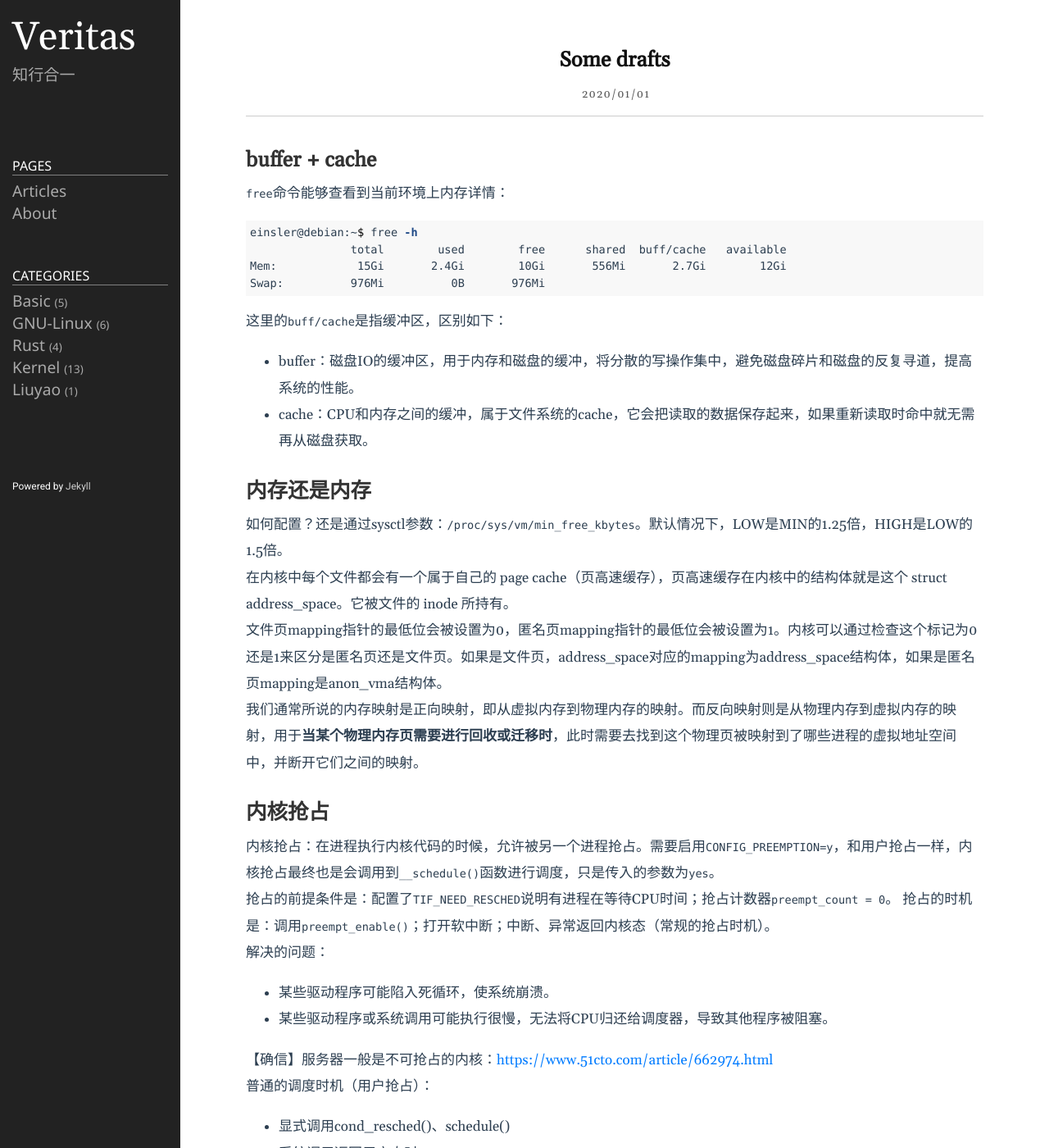
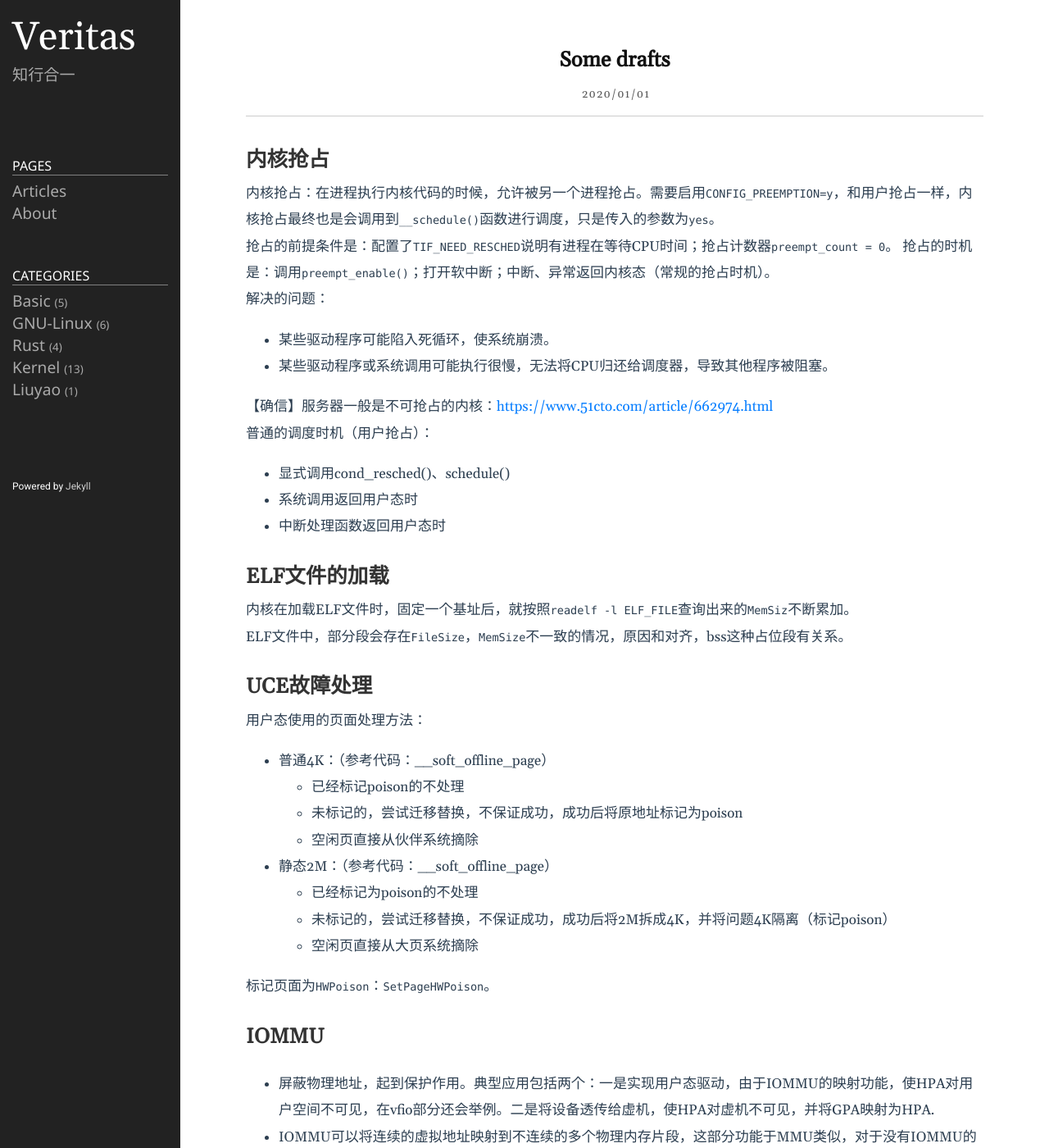
Before and after one commit to lclgo/lclgo.github.io, a Jekyll site: the page built from _posts/2020-01-01-draft.md, in a window 1280 px wide and 1400 px high. Shown: the whole window at 82% size. Built offline with Jekyll 4.4.1, drawn with Linux system fonts in a browser that asks for light colours.

Commit message:
move some drafts to mm and vm

````diff
--- a/_posts/2020-01-01-draft.md
+++ b/_posts/2020-01-01-draft.md
@@ -4,32 +4,6 @@ date: 2020-01-01 16:00:00 +0800
 title: "Some drafts"
 category: basic
 ---
-
-## buffer + cache
-
-`free`命令能够查看到当前环境上内存详情：
-
-```sh
-einsler@debian:~$ free -h
-               total        used        free      shared  buff/cache   available
-Mem:            15Gi       2.4Gi        10Gi       556Mi       2.7Gi        12Gi
-Swap:          976Mi          0B       976Mi
-```
-
-这里的`buff/cache`是指缓冲区，区别如下：
-
-* buffer：磁盘IO的缓冲区，用于内存和磁盘的缓冲，将分散的写操作集中，避免磁盘碎片和磁盘的反复寻道，提高系统的性能。
-* cache：CPU和内存之间的缓冲，属于文件系统的cache，它会把读取的数据保存起来，如果重新读取时命中就无需再从磁盘获取。
-
-## 内存还是内存
-
-如何配置？还是通过sysctl参数：`/proc/sys/vm/min_free_kbytes`。默认情况下，LOW是MIN的1.25倍，HIGH是LOW的1.5倍。
-
-在内核中每个文件都会有一个属于自己的 page cache（页高速缓存），页高速缓存在内核中的结构体就是这个 struct address_space。它被文件的 inode 所持有。
-
-文件页mapping指针的最低位会被设置为0，匿名页mapping指针的最低位会被设置为1。内核可以通过检查这个标记为0还是1来区分是匿名页还是文件页。如果是文件页，address_space对应的mapping为address_space结构体，如果是匿名页mapping是anon_vma结构体。
-
-我们通常所说的内存映射是正向映射，即从虚拟内存到物理内存的映射。而反向映射则是从物理内存到虚拟内存的映射，用于**当某个物理内存页需要进行回收或迁移时**，此时需要去找到这个物理页被映射到了哪些进程的虚拟地址空间中，并断开它们之间的映射。
 
 ## 内核抢占
 
````
Also changed, not shown: _posts/kernel/2023-12-04-mm.md (+24 -10 lines), _posts/kernel/2024-03-20-vm.md (+2 -0 lines).
